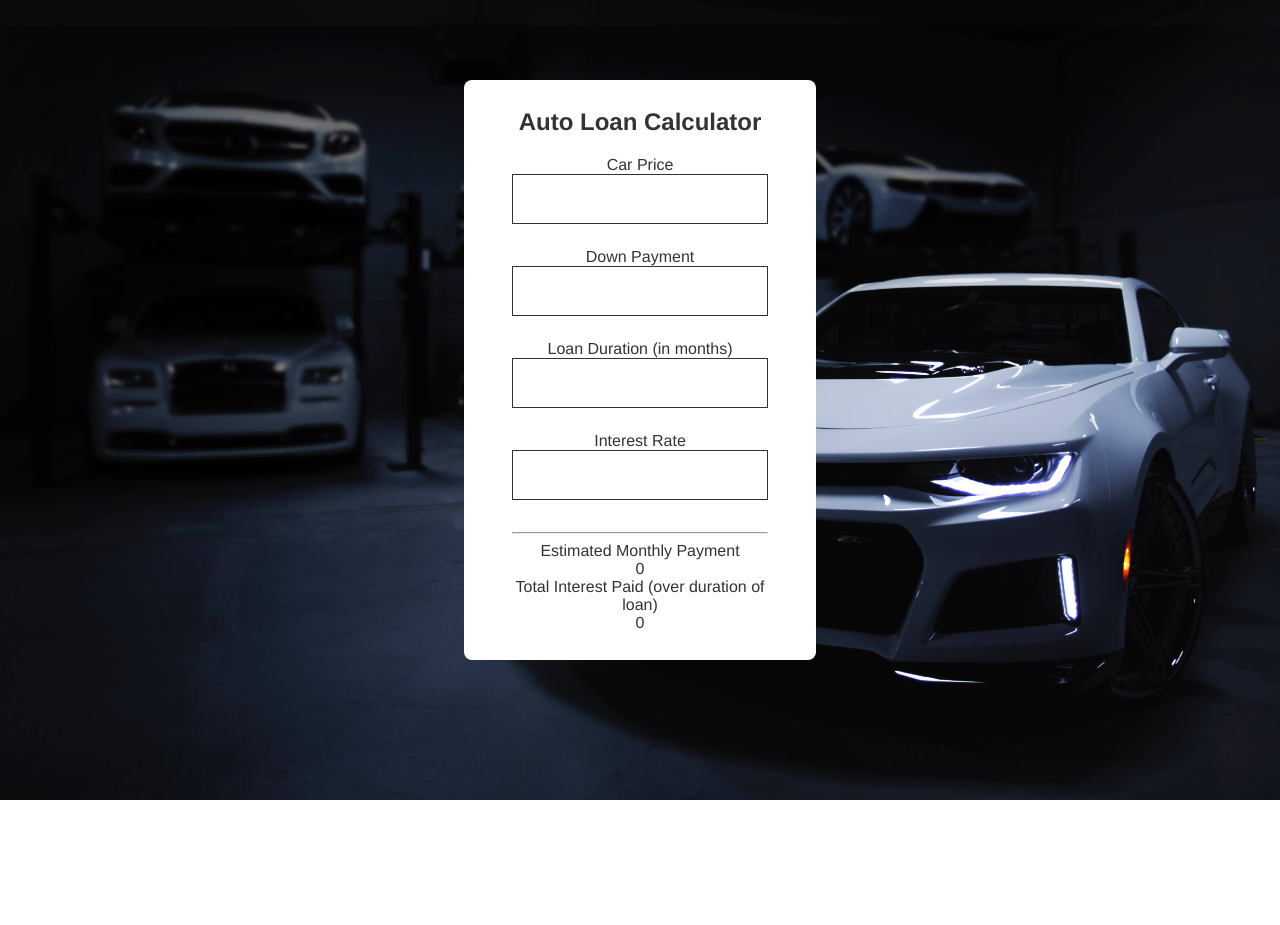
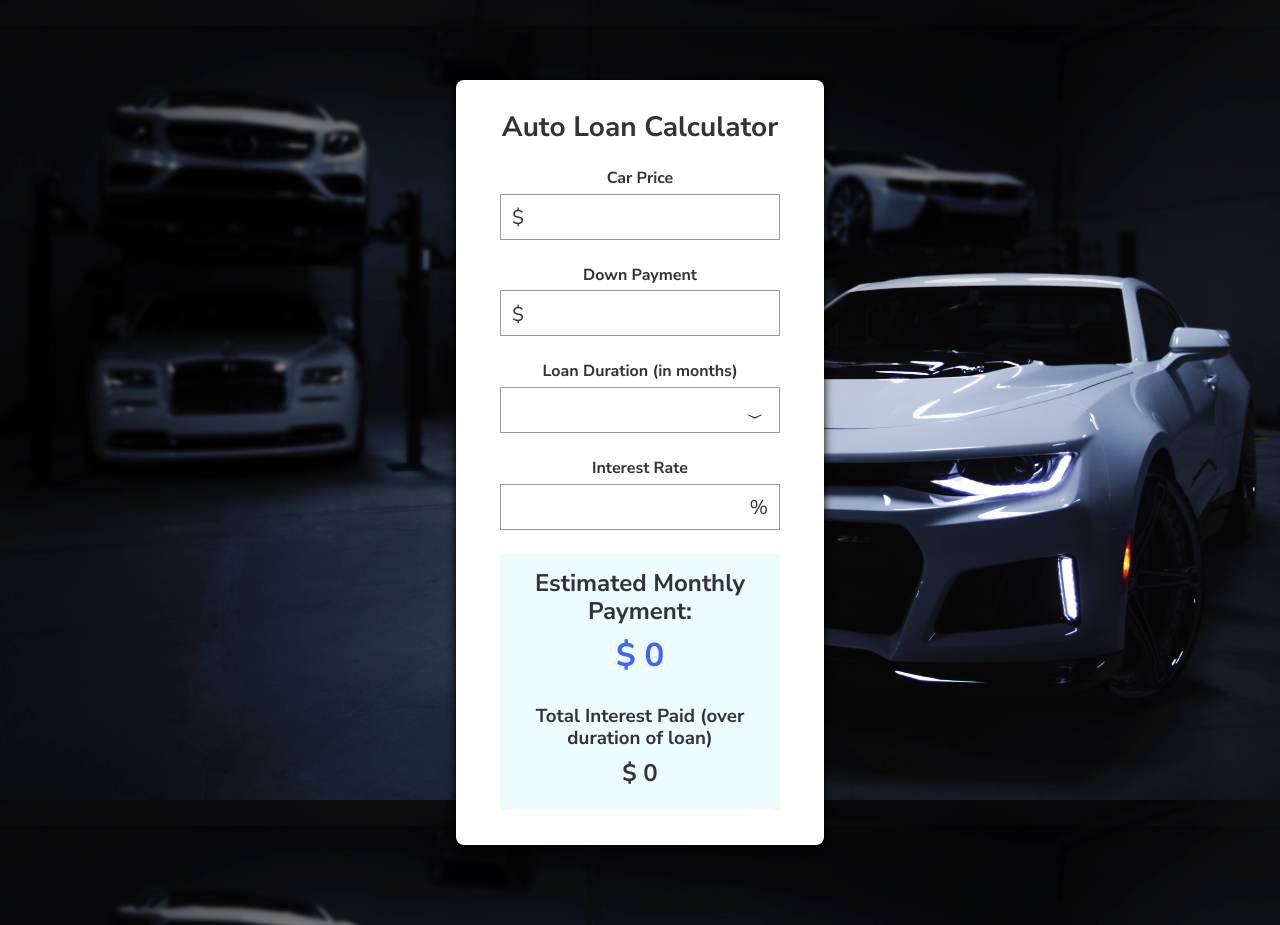
Before and after one commit to stephenkarpeles/auto-loan-calculator, a Vue app: page / in a window 1280 px wide. Before the commit the page ends 800 px from the top, so only its background shows below. Built offline with nearby package versions, Linux system fonts and the light colour scheme.

Commit message:
Calc changes

```diff
--- a/src/App.vue
+++ b/src/App.vue
@@ -22,8 +22,10 @@ export default {
 </script>
 
 <style>
+@import url('https://fonts.googleapis.com/css?family=Nunito+Sans:400,700&display=swap');
+
 #app {
-  font-family: 'Avenir', Helvetica, Arial, sans-serif;
+  font-family: 'Nunito Sans', Helvetica, Arial, sans-serif;
   -webkit-font-smoothing: antialiased;
   -moz-osx-font-smoothing: grayscale;
 }
@@ -59,18 +61,43 @@ h6 {
   margin-top: 0;
 }
 
+h1 {
+  font-size: 1.75rem;
+  margin-bottom: 1.5rem;
+  line-height: 1.1;
+}
+
+h2 {
+  line-height: 1.15;
+}
+
+h3 {
+  line-height: 1.15;
+}
+
 .calc-wrapper {
-  margin-top: 5rem;
+  margin: 5rem 0;
 }
 
 .calc-container {
-  width: 22rem;
-  max-height: 90%;
+  width: 23em;
+  max-width: 90%;
   margin: 0 auto;
   background: white;
   color: #333;
   text-align: center;
-  padding: 1.75rem 3rem;
+  padding: 2rem 2.75rem 2.25rem 2.75rem;
   border-radius: .5rem;
+  box-shadow: 0 1px 10px rgba(0, 0, 0, 1);
+}
+
+@media only screen and (max-width: 599px) {
+  .calc-wrapper {
+    margin: 3rem 0;
+  }
+
+  .calc-container {
+    padding: 1.25rem 1.5rem;
+  }
 }
 </style>
--- a/src/components/AutoLoanCalculator.vue
+++ b/src/components/AutoLoanCalculator.vue
@@ -1,24 +1,27 @@
 <template>
   <div class="auto-loan-caculator">
-    <div class="form-field-row">
-      <label for="carPrice" class="label label--price">Car Price</label><br>
+    <div class="form-field-group">
+      <label for="carPrice" class="label label--price">Car Price</label>
+      <div class="form-field-wrap form-field-wrap--price">
         <input
           class="form-field form-field--price"
           type="number"
           name="carPrice"
-        v-model.number="carPrice"
-        placeholder="">
+          v-model.number="carPrice">
+      </div>
     </div>
 
-    <label for="downPayment" class="label label--price">Down Payment</label><br>
+    <label for="downPayment" class="label label--price">Down Payment</label>
+    <div class="form-field-wrap form-field-wrap--down-payment">
       <input
         class="form-field form-field--down-payment"
         type="number"
         name="downPayment"
-      v-model.number="downPayment"
-      placeholder="">
+        v-model.number="downPayment">
+    </div>
 
-    <p>Loan Duration (in months)</p>
+    <label for="carPrice" class="label label--price">Loan Duration (in months)</label>
+    <div class="form-field-wrap form-field-wrap--loan-duration">
       <select name="loanDurationMonths" v-model.number="loanDurationMonths" >
         <option value="12">12 months</option>
         <option value="24">24 months</option>
@@ -28,22 +31,26 @@
         <option value="72">72 months</option>
         <option value="84">84 months</option>
       </select>
+    </div>
 
-    <p>Interest Rate</p>
+    <label for="carPrice" class="label label--price">Interest Rate</label>
+    <div class="form-field-wrap form-field-wrap--interest">
       <input
         class="form-field form-field--interest"
         type="number"
         name="interestRate"
-      v-model.number="interestRate"
-      placeholder="">
+        v-model.number="interestRate">
+    </div>
 
-    <hr>
+    <div class="result-box">
 
-    <p>Estimated Monthly Payment</p>
-    <div>{{ monthlyPayment }}</div>
+      <h2>Estimated Monthly Payment:</h2>
+      <div class="result__monthly-amount">$ {{ monthlyPayment }}</div>
 
-    <p>Total Interest Paid (over duration of loan)</p>
-    <div>{{ totalInterestPaid }}</div>
+      <h3>Total Interest Paid (over duration of loan)</h3>
+      <div class="result__interest-paid">$ {{ totalInterestPaid }}</div>
+
+    </div>
   </div>
 </template>
 
@@ -73,12 +80,13 @@
         const numberMonths = this.loanDurationMonths;
 
         // The meat and potatos calculation
-        const estMonthlyAmount = this.totalPrincipal * (monthlyInterestRate * (1 + monthlyInterestRate)**numberMonths) / ((1+monthlyInterestRate)**numberMonths-1) || 0;
+        const estMonthlyAmount = this.totalPrincipal * (monthlyInterestRate * (1 + monthlyInterestRate)**numberMonths) / ((1+monthlyInterestRate)**numberMonths-1);
 
-        return Math.round(estMonthlyAmount);
+        return Math.round(estMonthlyAmount) > 0 ? Math.round(estMonthlyAmount) : 0;
       },
       totalInterestPaid: function() {
-        return this.loanDurationMonths * this.monthlyPayment - this.totalPrincipal || 0;
+        const totalInterest = this.loanDurationMonths * this.monthlyPayment - this.totalPrincipal;
+        return totalInterest > 0 ? totalInterest : 0;
       },
     },
   }
@@ -89,26 +97,106 @@
     margin: 0;
   }
 
+  label {
+    margin-bottom: .3rem;
+    display: block;
+    font-weight: 700;
+  }
+
   input,
   select {
-    color: #333;
-    border: 1px solid #333;
-    width: 100%;
-    font-size: 1.25rem;
     padding: 0 1rem;
     margin-bottom: 1.5rem;
     border-radius: 0;
     background: white;
-    height: 50px;
+    height: 46px;
+    width: 100%;
+    border: 1px solid #999;
+    color: #333;
+    font-size: 1.25rem;
     -webkit-appearance: none;
     appearance: none;
+  }
 
-    &:focus {
-      background-color: #fff;
-      color: #3200ff;
-      border-color: #3200ff;
+  input:focus,
+  select:focus {
+    background-color: #ecfcff;
+    border: 1px solid #333;
     outline: 0;
   }
 
+  select {
+    cursor: pointer;
+  }
+
+  input[type=number]::-webkit-inner-spin-button,
+  input[type=number]::-webkit-outer-spin-button {
+    -webkit-appearance: none;
+    margin: 0;
+  }
+
+  .form-field--price,
+  .form-field--down-payment {
+    padding-left: 1.6rem;
+  }
+
+  .form-field-wrap {
+    position: relative;
+  }
+
+  .form-field-wrap:after {
+    position: absolute;
+    display: inline-block;
+  }
+
+  .form-field-wrap--price:after,
+  .form-field-wrap--down-payment:after {
+    content: '$';
+    left: .75rem;
+    top: .65rem;
+    font-size: 1.25rem;
+  }
+
+  .form-field-wrap--interest:after {
+    content: '%';
+    right: .75rem;
+    top: .65rem;
+    font-size: 1.25rem;
+  }
+
+  .form-field-wrap--loan-duration:after {
+    content: '\232a';
+    transform: rotate(90deg);
+    right: 1.25rem;
+    top: 1rem;
+    font-size: 1.25rem;
+    pointer-events: none;
+  }
+
+  .result__monthly-amount {
+    margin-bottom: 1rem;
+  }
+
+  .result-box {
+    background: #ecfcff;
+    padding: 1rem 1rem 1.25rem 1rem;
+  }
+
+  .result-box h2,
+  .result-box h3 {
+    margin-bottom: .5rem;
+  }
+
+  .result__monthly-amount {
+    font-size: 2.05rem;
+    color: #3e64ff;
+    font-weight: 700;
+    margin-bottom: 1.75rem;
+  }
+
+  .result__interest-paid {
+    font-weight: 700;
+    font-size: 1.5rem;
+    color: #333;
   }
 </style>
```
Lines whose indentation alone changed are shown as unchanged.
